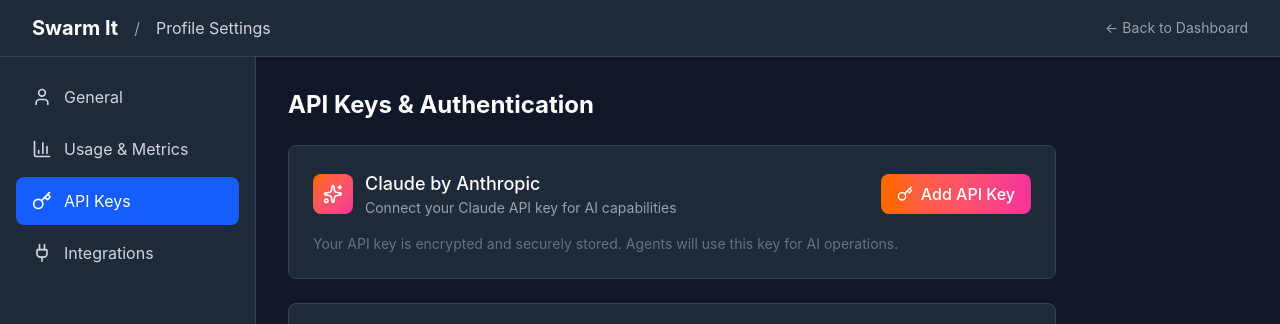
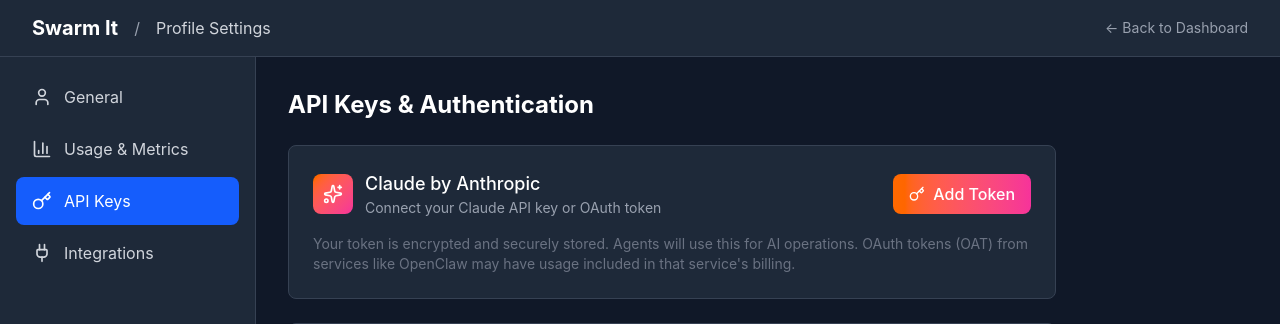
Before and after one commit to simonai-git/swarmit.ai, a Next.js app: page /profile/api-keys in a window 1280 px wide. Shown: the top 324 px of the page. Built offline with nearby package versions, Linux system fonts and the light colour scheme; no server answers.

Commit message:
feat: accept both API keys and OAuth tokens (OAT) for Claude
- Updated validation to accept sk-ant-api* and sk-ant-oat* formats
- Updated UI to explain both token types
- Added note about OAT tokens potentially having billing included in source service

```diff
--- a/src/app/api/profile/claude-key/route.ts
+++ b/src/app/api/profile/claude-key/route.ts
@@ -68,9 +68,9 @@
       return NextResponse.json({ error: 'API key is required' }, { status: 400 });
     }
 
-    // Validate key format
-    if (!apiKey.startsWith('sk-ant-')) {
-      return NextResponse.json({ error: 'Invalid Claude API key format' }, { status: 400 });
+    // Validate key format - accept both API keys (sk-ant-api*) and OAuth tokens (sk-ant-oat*)
+    if (!apiKey.startsWith('sk-ant-api') && !apiKey.startsWith('sk-ant-oat')) {
+      return NextResponse.json({ error: 'Invalid Claude token format. Must start with sk-ant-api or sk-ant-oat' }, { status: 400 });
     }
 
     // Test the API key by making a simple request
--- a/src/app/profile/api-keys/page.tsx
+++ b/src/app/profile/api-keys/page.tsx
@@ -154,7 +154,7 @@
     <div className="max-w-3xl">
       <h1 className="text-2xl font-bold text-white mb-6">API Keys & Authentication</h1>
 
-      {/* Claude API Key Section */}
+      {/* Claude Token Section */}
       <div className="bg-gray-800 rounded-lg p-6 border border-gray-700 mb-6">
         <div className="flex items-center justify-between mb-4">
           <div className="flex items-center gap-3">
@@ -163,7 +163,7 @@
             </div>
             <div>
               <h2 className="text-lg font-medium text-white">Claude by Anthropic</h2>
-              <p className="text-sm text-gray-400">Connect your Claude API key for AI capabilities</p>
+              <p className="text-sm text-gray-400">Connect your Claude API key or OAuth token</p>
             </div>
           </div>
 
@@ -186,20 +186,20 @@
               className="flex items-center gap-2 px-4 py-2 bg-gradient-to-r from-orange-500 to-pink-500 text-white rounded-lg font-medium hover:opacity-90 transition-opacity"
             >
               <Key className="w-4 h-4" />
-              Add API Key
+              Add Token
             </button>
           )}
         </div>
 
-        {/* Claude API Key Input */}
+        {/* Claude Token Input */}
         {showClaudeInput && !claudeConnection.connected && (
           <div className="p-4 bg-gray-700/50 rounded-lg space-y-4">
             <div>
               <label className="block text-sm font-medium text-gray-300 mb-2">
-                Claude API Key
+                Claude API Key or OAuth Token
               </label>
               <p className="text-xs text-gray-500 mb-3">
-                Get your API key from{' '}
+                <strong>API Key:</strong> Get from{' '}
                 <a
                   href="https://console.anthropic.com/settings/keys"
                   target="_blank"
@@ -209,12 +209,15 @@
                   Anthropic Console
                   <ExternalLink className="w-3 h-3 inline ml-1" />
                 </a>
+                {' '}(starts with <code className="text-orange-400">sk-ant-api</code>)
+                <br />
+                <strong>OAuth Token:</strong> From apps like OpenClaw (starts with <code className="text-orange-400">sk-ant-oat</code>)
               </p>
               <input
                 type="password"
                 value={claudeApiKey}
                 onChange={(e) => setClaudeApiKey(e.target.value)}
-                placeholder="sk-ant-api03-..."
+                placeholder="sk-ant-api03-... or sk-ant-oat01-..."
                 className="w-full px-4 py-2 bg-gray-700 border border-gray-600 rounded-lg text-white placeholder-gray-400 focus:outline-none focus:ring-2 focus:ring-orange-500"
               />
             </div>
@@ -266,7 +269,8 @@
         )}
 
         <p className="mt-4 text-sm text-gray-500">
-          Your API key is encrypted and securely stored. Agents will use this key for AI operations.
+          Your token is encrypted and securely stored. Agents will use this for AI operations.
+          OAuth tokens (OAT) from services like OpenClaw may have usage included in that service's billing.
         </p>
       </div>
 
```
